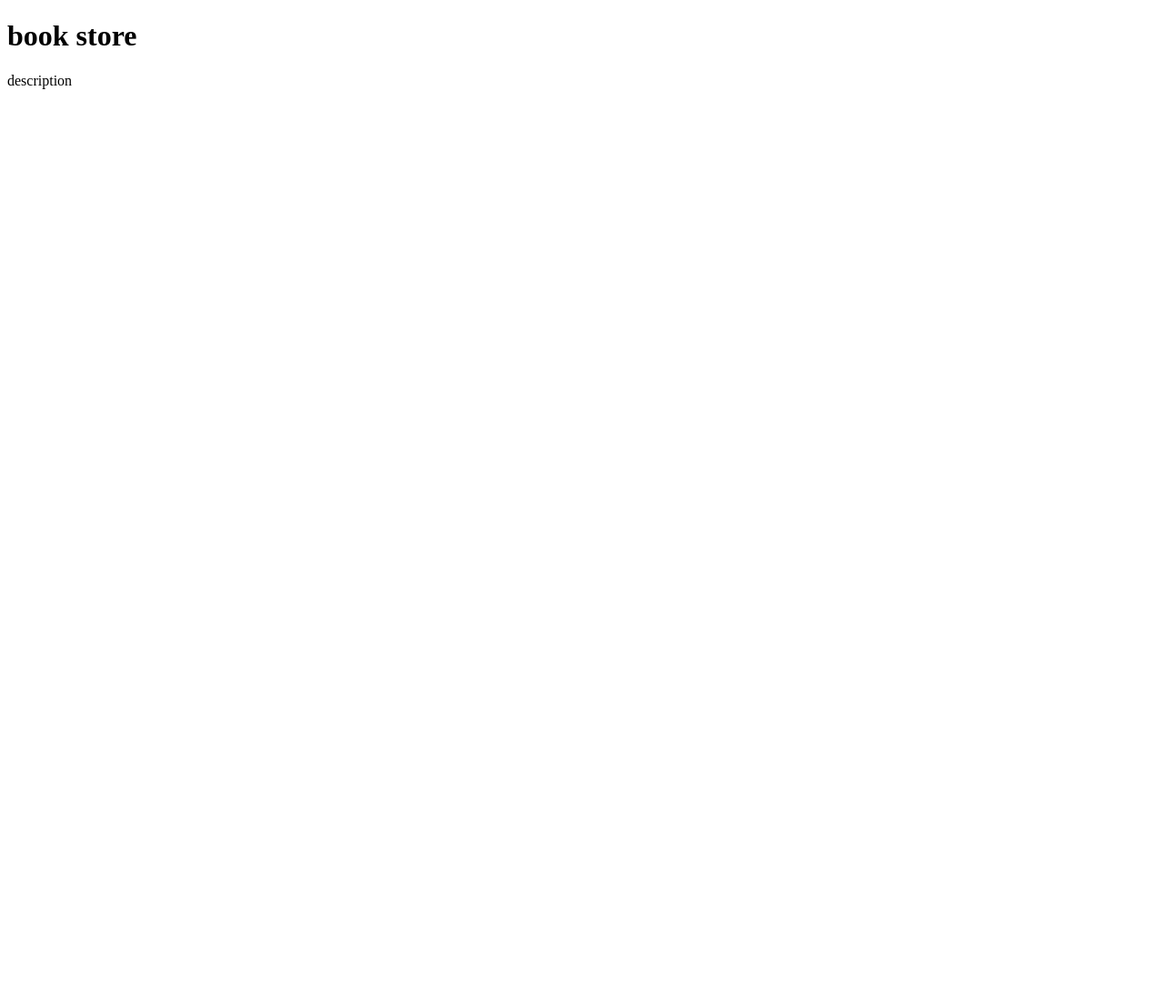
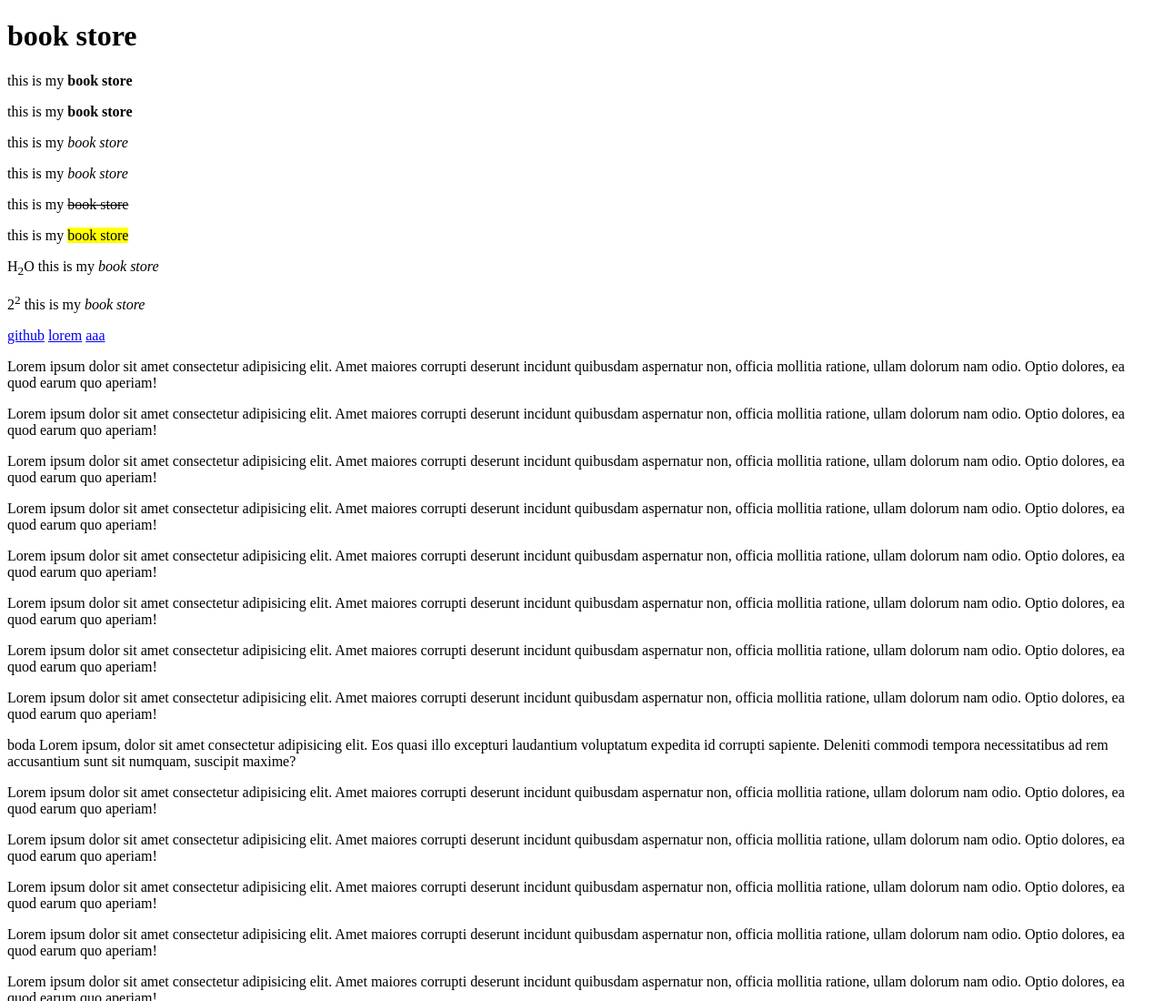
Before and after one commit to Abd-Elrahman-hany-Rawash/HTML, a plain HTML site: page Revision/index.html in a window 1280 px wide. Shown: the top 1100 px of the page at 91% size. Before the commit the page ends 800 px from the top, so only its background shows below. Drawn offline with Linux system fonts and the light colour scheme.

```diff
--- a/Revision/index.html
+++ b/Revision/index.html
@@ -1,21 +1,110 @@
 <!DOCTYPE html>
 
 <html>
+  <head>
+    <meta name="description" content="" />
+    <meta charset="UTF-8" />
+    <title>Book store</title>
+  </head>
 
-<head>
-    <meta name="description" content="">
-    <meta charset="UTF-8" />
-    <title>
-        Book store
-    </title>
-</head>
+  <body>
+    <h1>book store</h1>
+    <p>this is my <b>book store</b></p>
+    <p>this is my <strong>book store</strong></p>
+    <p>this is my <i>book store</i></p>
+    <p>this is my <em>book store</em></p>
+    <p>this is my <del>book store</del></p>
+    <p>this is my <mark>book store</mark></p>
+    <p>H<sub>2</sub>O this is my <em>book store</em></p>
+    <p>2<sup>2</sup> this is my <em>book store</em></p>
+    <a href="https://github.com/" title="go to github" target="_blank"
+      >github</a
+    >
+    <a href="#p1" title="go to Lorem">lorem</a>
+    <a href="abdohany200000@gmail.com">aaa</a>
 
-<body>
-    <H1>book store</H1>
     <p>
-        description
+      Lorem ipsum dolor sit amet consectetur adipisicing elit. Amet maiores
+      corrupti deserunt incidunt quibusdam aspernatur non, officia mollitia
+      ratione, ullam dolorum nam odio. Optio dolores, ea quod earum quo aperiam!
     </p>
-</body>
-
-
+    <p>
+      Lorem ipsum dolor sit amet consectetur adipisicing elit. Amet maiores
+      corrupti deserunt incidunt quibusdam aspernatur non, officia mollitia
+      ratione, ullam dolorum nam odio. Optio dolores, ea quod earum quo aperiam!
+    </p>
+    <p>
+      Lorem ipsum dolor sit amet consectetur adipisicing elit. Amet maiores
+      corrupti deserunt incidunt quibusdam aspernatur non, officia mollitia
+      ratione, ullam dolorum nam odio. Optio dolores, ea quod earum quo aperiam!
+    </p>
+    <p>
+      Lorem ipsum dolor sit amet consectetur adipisicing elit. Amet maiores
+      corrupti deserunt incidunt quibusdam aspernatur non, officia mollitia
+      ratione, ullam dolorum nam odio. Optio dolores, ea quod earum quo aperiam!
+    </p>
+    <p>
+      Lorem ipsum dolor sit amet consectetur adipisicing elit. Amet maiores
+      corrupti deserunt incidunt quibusdam aspernatur non, officia mollitia
+      ratione, ullam dolorum nam odio. Optio dolores, ea quod earum quo aperiam!
+    </p>
+    <p>
+      Lorem ipsum dolor sit amet consectetur adipisicing elit. Amet maiores
+      corrupti deserunt incidunt quibusdam aspernatur non, officia mollitia
+      ratione, ullam dolorum nam odio. Optio dolores, ea quod earum quo aperiam!
+    </p>
+    <p>
+      Lorem ipsum dolor sit amet consectetur adipisicing elit. Amet maiores
+      corrupti deserunt incidunt quibusdam aspernatur non, officia mollitia
+      ratione, ullam dolorum nam odio. Optio dolores, ea quod earum quo aperiam!
+    </p>
+    <p>
+      Lorem ipsum dolor sit amet consectetur adipisicing elit. Amet maiores
+      corrupti deserunt incidunt quibusdam aspernatur non, officia mollitia
+      ratione, ullam dolorum nam odio. Optio dolores, ea quod earum quo aperiam!
+    </p>
+    <p id="p1">
+      boda Lorem ipsum, dolor sit amet consectetur adipisicing elit. Eos quasi
+      illo excepturi laudantium voluptatum expedita id corrupti sapiente.
+      Deleniti commodi tempora necessitatibus ad rem accusantium sunt sit
+      numquam, suscipit maxime?
+    </p>
+    <p>
+      Lorem ipsum dolor sit amet consectetur adipisicing elit. Amet maiores
+      corrupti deserunt incidunt quibusdam aspernatur non, officia mollitia
+      ratione, ullam dolorum nam odio. Optio dolores, ea quod earum quo aperiam!
+    </p>
+    <p>
+      Lorem ipsum dolor sit amet consectetur adipisicing elit. Amet maiores
+      corrupti deserunt incidunt quibusdam aspernatur non, officia mollitia
+      ratione, ullam dolorum nam odio. Optio dolores, ea quod earum quo aperiam!
+    </p>
+    <p>
+      Lorem ipsum dolor sit amet consectetur adipisicing elit. Amet maiores
+      corrupti deserunt incidunt quibusdam aspernatur non, officia mollitia
+      ratione, ullam dolorum nam odio. Optio dolores, ea quod earum quo aperiam!
+    </p>
+    <p>
+      Lorem ipsum dolor sit amet consectetur adipisicing elit. Amet maiores
+      corrupti deserunt incidunt quibusdam aspernatur non, officia mollitia
+      ratione, ullam dolorum nam odio. Optio dolores, ea quod earum quo aperiam!
+    </p>
+    <p>
+      Lorem ipsum dolor sit amet consectetur adipisicing elit. Amet maiores
+      corrupti deserunt incidunt quibusdam aspernatur non, officia mollitia
+      ratione, ullam dolorum nam odio. Optio dolores, ea quod earum quo aperiam!
+    </p>
+    <p>
+      Lorem ipsum dolor sit amet consectetur adipisicing elit. Amet maiores
+      corrupti deserunt incidunt quibusdam aspernatur non, officia mollitia
+      ratione, ullam dolorum nam odio. Optio dolores, ea quod earum quo aperiam!
+    </p>
+    <p>
+      Lorem ipsum dolor sit amet consectetur adipisicing elit. Amet maiores
+      corrupti deserunt incidunt quibusdam aspernatur non, officia mollitia
+      ratione, ullam dolorum nam odio. Optio dolores, ea quod earum quo aperiam!
+    </p>
+    <img src="image/free-nature-images.jpg" alt="" />
+    <img src="image/free-nature-imags es.jpg" alt="image not found" />
+  </body>
 </html>
```
Also changed, not shown: Revision/index2.html (added, +81 -0 lines), Revision/image/free-nature-images.jpg (added).
